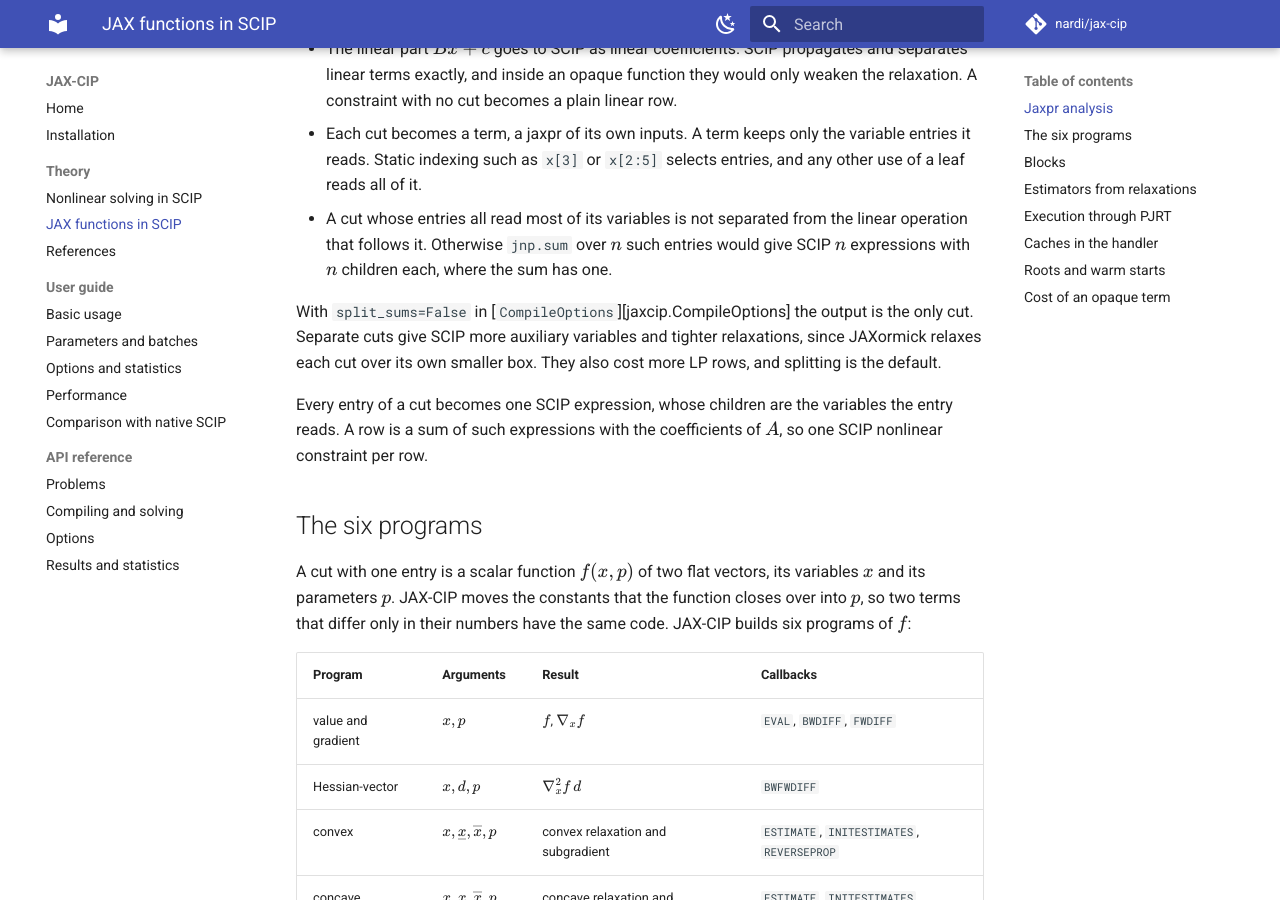
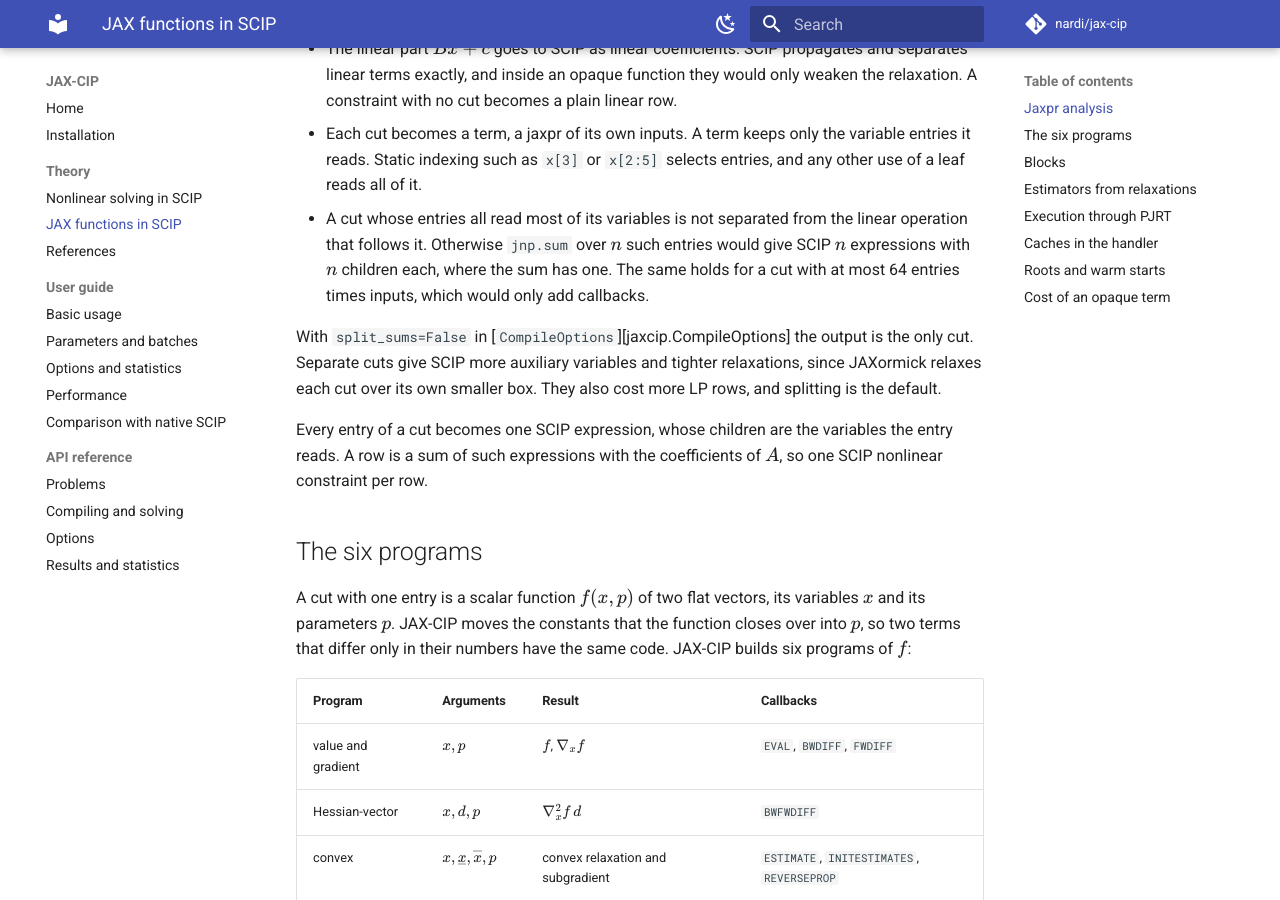
Before and after one commit to nardi/jax-cip, an MkDocs documentation site: the page built from docs/theory/jax.md, in a window 1280 px wide and 900 px high, scrolled down 765 px. Built offline with MkDocs 1.6.1 and Material for MkDocs 9.7.7, drawn with Linux system fonts in a browser that asks for light colours; comment, search, counter and statistics services are not loaded.

Commit message:
test: Start the pattern cache test from an empty cache
The test counted all cached patterns, which depends on the tests that ran before it. It now replaces the cache. The theory page also names the size below which a cut stays with its sum.

```diff
--- a/docs/theory/jax.md
+++ b/docs/theory/jax.md
@@ -37,7 +37,8 @@ compiling again.
   other use of a leaf reads all of it.
 - A cut whose entries all read most of its variables is not separated from the linear
   operation that follows it. Otherwise `jnp.sum` over \(n\) such entries would give SCIP
-  \(n\) expressions with \(n\) children each, where the sum has one.
+  \(n\) expressions with \(n\) children each, where the sum has one. The same holds for a
+  cut with at most 64 entries times inputs, which would only add callbacks.
 
 With `split_sums=False` in [`CompileOptions`][jaxcip.CompileOptions] the output is the
 only cut. Separate cuts give SCIP more auxiliary variables and tighter relaxations, since
```
Also changed, not shown: 1 other file.
